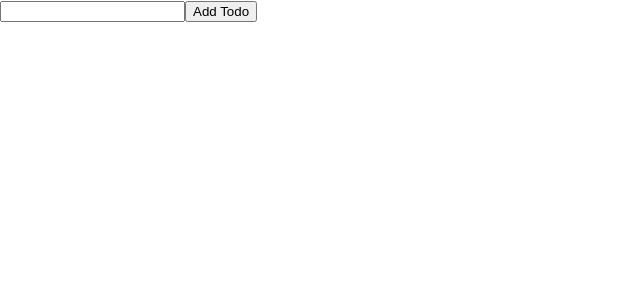
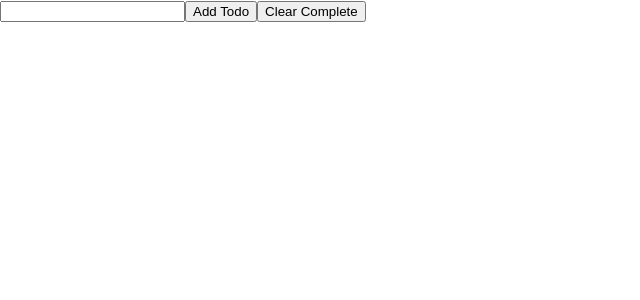
Before and after one commit to simoncarriere/todo, a React (Create React App) app: page / in a window 1280 px wide. Shown: the top 300 px of the page, without its empty margins (0-640 px from the left). Built offline with nearby package versions, Linux system fonts and the light colour scheme.

Commit message:
Button to clear todos marked checked

```diff
--- a/src/App.js
+++ b/src/App.js
@@ -39,11 +39,17 @@ function App() {
     setTodos(newTodos)
   }
 
+  function handleClearTodos(){
+    const newTodos = todos.filter(todo => !todo.complete)
+    setTodos(newTodos)
+  }
+
   return (
     <div>
       <TodoList todos={todos} toggleTodo={toggleTodo}/>
       <input ref={todoNameRef} type="text"/>
       <button onClick={handleAddTodo}>Add Todo</button>
+      <button onClick={handleClearTodos}>Clear Complete</button>
     </div>
   );
 }
```
